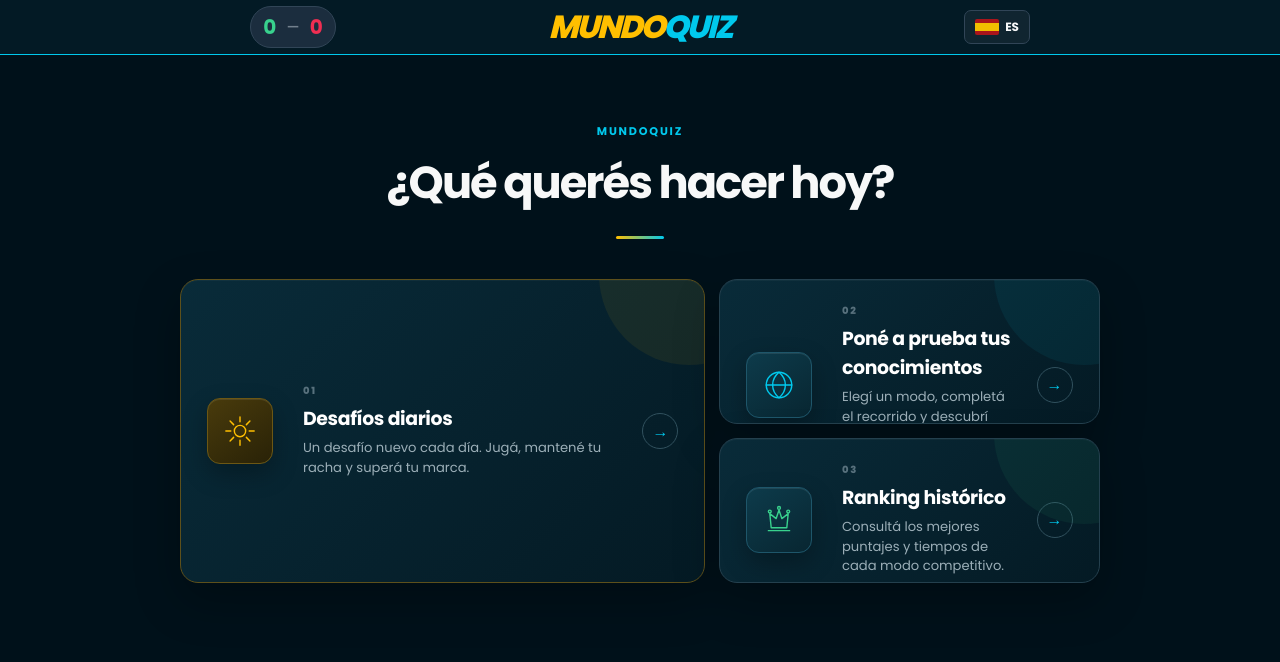
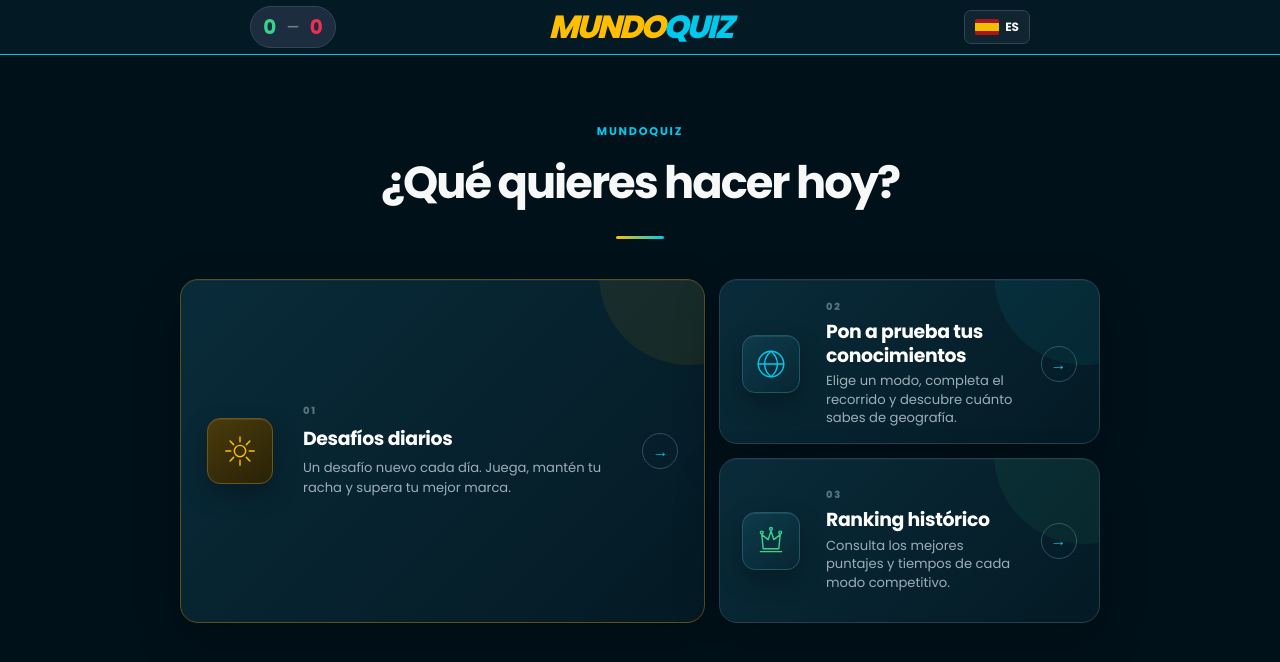
Before and after one commit to BenjaminV3lasco/juego_banderas, a Next.js app: page / in a window 1280 px wide. Shown: the top 662 px of the page. Built offline with nearby package versions, Linux system fonts and the light colour scheme.

Commit message:
style: align menu cards and use neutral Spanish copy

```diff
--- a/app/components/CountryDetective.tsx
+++ b/app/components/CountryDetective.tsx
@@ -42,7 +42,7 @@
   }, [countries, guess, language]);
   const options = category === "region" ? REGIONS : category === "subregion" ? subregions : "ABCDEFGHIJKLMNOPQRSTUVWXYZ".split("");
   const copy = language === "es" ? {
-    title: "País misterioso", askHint: "Elegí una categoría y hacé una pregunta:", continent: "Continente", subregion: "Subregión", capitalInitial: "Inicial de la capital", select: "Elegí una opción", ask: "Hacer pregunta", questions: "preguntas disponibles", guess: "Escribí el país...", tryGuess: "Adivinar", win: "¡Descubriste el país!", lose: "Te quedaste sin intentos", answer: "El país era", continue: "Ver resultado",
+    title: "País misterioso", askHint: "Elige una categoría y haz una pregunta:", continent: "Continente", subregion: "Subregión", capitalInitial: "Inicial de la capital", select: "Elige una opción", ask: "Hacer pregunta", questions: "preguntas disponibles", guess: "Escribe el país...", tryGuess: "Adivinar", win: "¡Descubriste el país!", lose: "Te has quedado sin intentos", answer: "El país era", continue: "Ver resultado",
   } : {
     title: "Mystery country", askHint: "Choose a category and ask a question:", continent: "Continent", subregion: "Subregion", capitalInitial: "Capital's first letter", select: "Choose an option", ask: "Ask question", questions: "questions left", guess: "Type the country...", tryGuess: "Guess", win: "You found the country!", lose: "You ran out of attempts", answer: "The country was", continue: "View result",
   };
--- a/app/components/CountryWordle.tsx
+++ b/app/components/CountryWordle.tsx
@@ -44,7 +44,7 @@
   const [error, setError] = useState("");
   const inputRef = useRef<HTMLInputElement>(null);
   const copy = language === "es"
-    ? { title: "País Wordle", invalid: "Ingresá un país válido con la cantidad correcta de letras.", win: "¡País descubierto!", lose: "No quedan intentos", answer: "El país era", continue: "Ver resultado", input: "Escribí con el teclado" }
+    ? { title: "País Wordle", invalid: "Introduce un país válido con la cantidad correcta de letras.", win: "¡País descubierto!", lose: "No quedan intentos", answer: "El país era", continue: "Ver resultado", input: "Escribe con el teclado" }
     : { title: "Country Wordle", invalid: "Enter a valid country with the correct number of letters.", win: "Country discovered!", lose: "No tries left", answer: "The country was", continue: "View result", input: "Type with your keyboard" };
 
   const validWords = useMemo(() => new Set(countries.map((country) => toWord(getCountryDisplayName(country, language))).filter((word) => word.length === answer.length)), [answer.length, countries, language]);
--- a/app/components/DailyChallenge.tsx
+++ b/app/components/DailyChallenge.tsx
@@ -23,7 +23,7 @@
   const [finished, setFinished] = useState<boolean | null>(null);
   const [guesses, setGuesses] = useState<{ value: string; status: Status[] }[]>([]);
   const [clues, setClues] = useState(difficulty === "easy" ? 2 : 1);
-  const copy = language === "es" ? { check: "Confirmar", next: "Ver resultado", capital: "Escribí la capital", country: "Escribí el país", right: "¡Respuesta correcta!", wrong: "Respuesta incorrecta", was: "La respuesta era", clue: "Mostrar otra pista", tries: "intentos" } : { check: "Confirm", next: "View result", capital: "Type the capital", country: "Type the country", right: "Correct answer!", wrong: "Wrong answer", was: "The answer was", clue: "Show another clue", tries: "tries" };
+  const copy = language === "es" ? { check: "Confirmar", next: "Ver resultado", capital: "Escribe la capital", country: "Escribe el país", right: "¡Respuesta correcta!", wrong: "Respuesta incorrecta", was: "La respuesta era", clue: "Mostrar otra pista", tries: "intentos" } : { check: "Confirm", next: "View result", capital: "Type the capital", country: "Type the country", right: "Correct answer!", wrong: "Wrong answer", was: "The answer was", clue: "Show another clue", tries: "tries" };
   const countryName = getCountryDisplayName(target, language);
   const capitalName = getCapitalDisplayName(target, language);
   const capitalAnswer = word(capitalName);
--- a/app/globals.css
+++ b/app/globals.css
@@ -153,3 +153,13 @@
 .calendar { position:relative; }
 .intro-visual>.mode-preview { width:100%; height:230px; border-radius:14px; }
 @media(max-width:720px){.intro-visual>.mode-preview{height:150px}}
+
+/* Keep compact menu cards vertically balanced */
+@media(min-width:721px){
+  .menu-options { grid-template-rows:repeat(2,165px); }
+  .geography-option,.ranking-option { grid-template-columns:64px minmax(0,1fr) 36px; align-items:center; padding:20px 22px; }
+  .geography-option .menu-icon,.ranking-option .menu-icon { width:58px; height:58px; align-self:center; }
+  .geography-option>div,.ranking-option>div { align-self:center; min-width:0; }
+  .geography-option h2,.ranking-option h2 { line-height:1.25; }
+  .geography-option p,.ranking-option p { line-height:1.42; }
+}
--- a/app/layout.tsx
+++ b/app/layout.tsx
@@ -6,7 +6,7 @@
 
 export const metadata: Metadata = {
   title: "MundoQuiz — Juegos de banderas",
-  description: "Poné a prueba cuánto sabés del mundo.",
+  description: "Pon a prueba cuánto sabes del mundo.",
 };
 
 export default function RootLayout({ children }: Readonly<{ children: React.ReactNode }>) {
--- a/lib/i18n.ts
+++ b/lib/i18n.ts
@@ -2,15 +2,15 @@
 
 export const UI_TEXT = {
   es: {
-    chooseGame: "Elegí el juego que querés jugar",
+    chooseGame: "Elige el juego que quieres jugar",
     play: "JUGAR",
     completed: "COMPLETADO",
     back: "Inicio",
     start: "Comenzar juego",
     countryQuestion: "¿Qué país es?",
-    countryPlaceholder: "Escribí el país...",
+    countryPlaceholder: "Escribe el país...",
     capitalQuestion: "¿Cuál es su capital?",
-    capitalPlaceholder: "Escribí la capital...",
+    capitalPlaceholder: "Escribe la capital...",
     skip: "NO SÉ",
     confirm: "CONFIRMAR",
     correct: "¡Correcto!",
@@ -27,15 +27,15 @@
     dailyScore: "Resultados de desafíos diarios",
     howToPlay: "Cómo se juega",
     mainMenu: "Menú principal",
-    menuTitle: "¿Qué querés hacer hoy?",
+    menuTitle: "¿Qué quieres hacer hoy?",
     dailyChallenges: "Desafíos diarios",
-    dailyDescription: "Un desafío nuevo cada día. Jugá, mantené tu racha y superá tu marca.",
-    geographyLevel: "Poné a prueba tus conocimientos",
-    geographyDescription: "Elegí un modo, completá el recorrido y descubrí cuánto sabés de geografía.",
+    dailyDescription: "Un desafío nuevo cada día. Juega, mantén tu racha y supera tu mejor marca.",
+    geographyLevel: "Pon a prueba tus conocimientos",
+    geographyDescription: "Elige un modo, completa el recorrido y descubre cuánto sabes de geografía.",
     historicalRanking: "Ranking histórico",
-    rankingDescription: "Consultá los mejores puntajes y tiempos de cada modo competitivo.",
-    identifyYourself: "¿Cómo querés jugar?",
-    nicknameLabel: "Elegí un nickname para aparecer en el ranking",
+    rankingDescription: "Consulta los mejores puntajes y tiempos de cada modo competitivo.",
+    identifyYourself: "¿Cómo quieres jugar?",
+    nicknameLabel: "Elige un nombre para aparecer en el ranking",
     nicknamePlaceholder: "Tu nickname...",
     continueAsPlayer: "Continuar con nickname",
     playAsGuest: "Jugar como invitado",
```
Also changed, not shown: app/page.tsx (+19 -4 lines).
